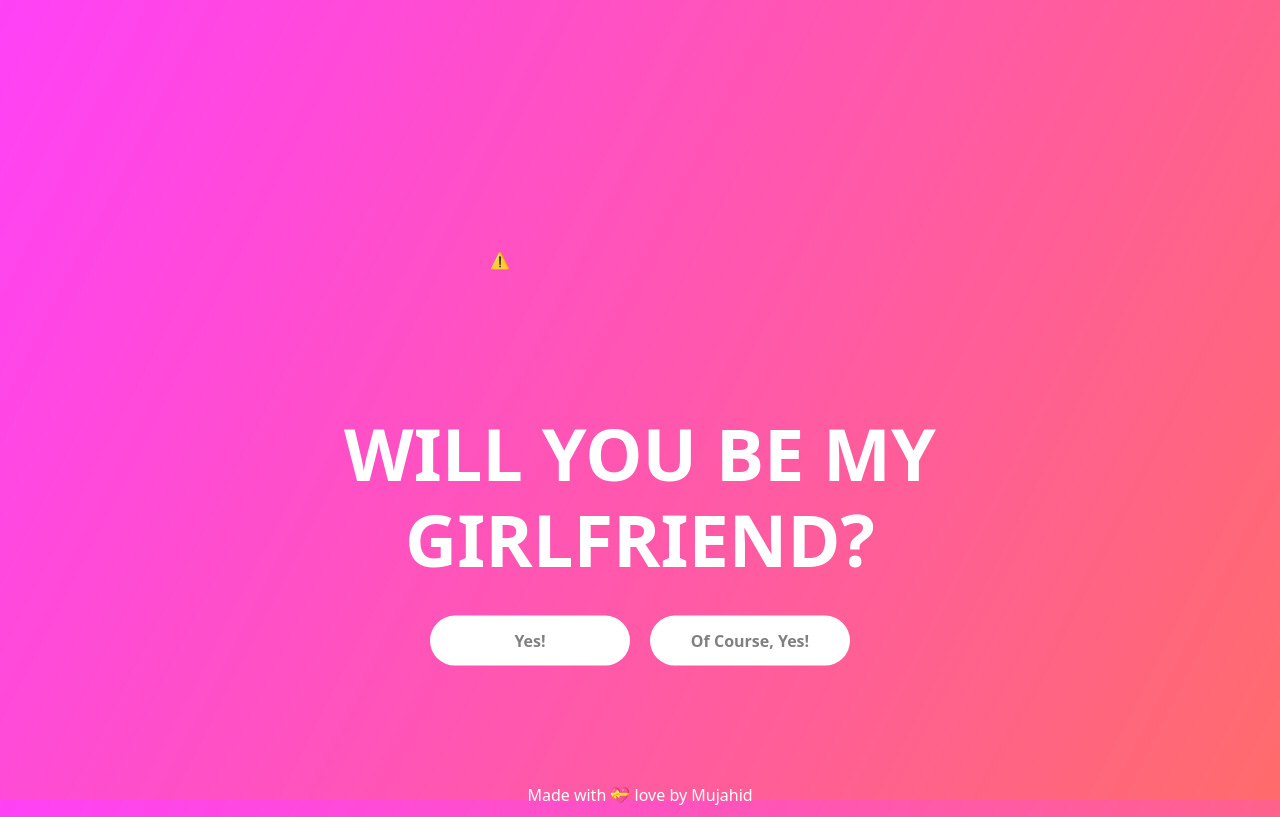
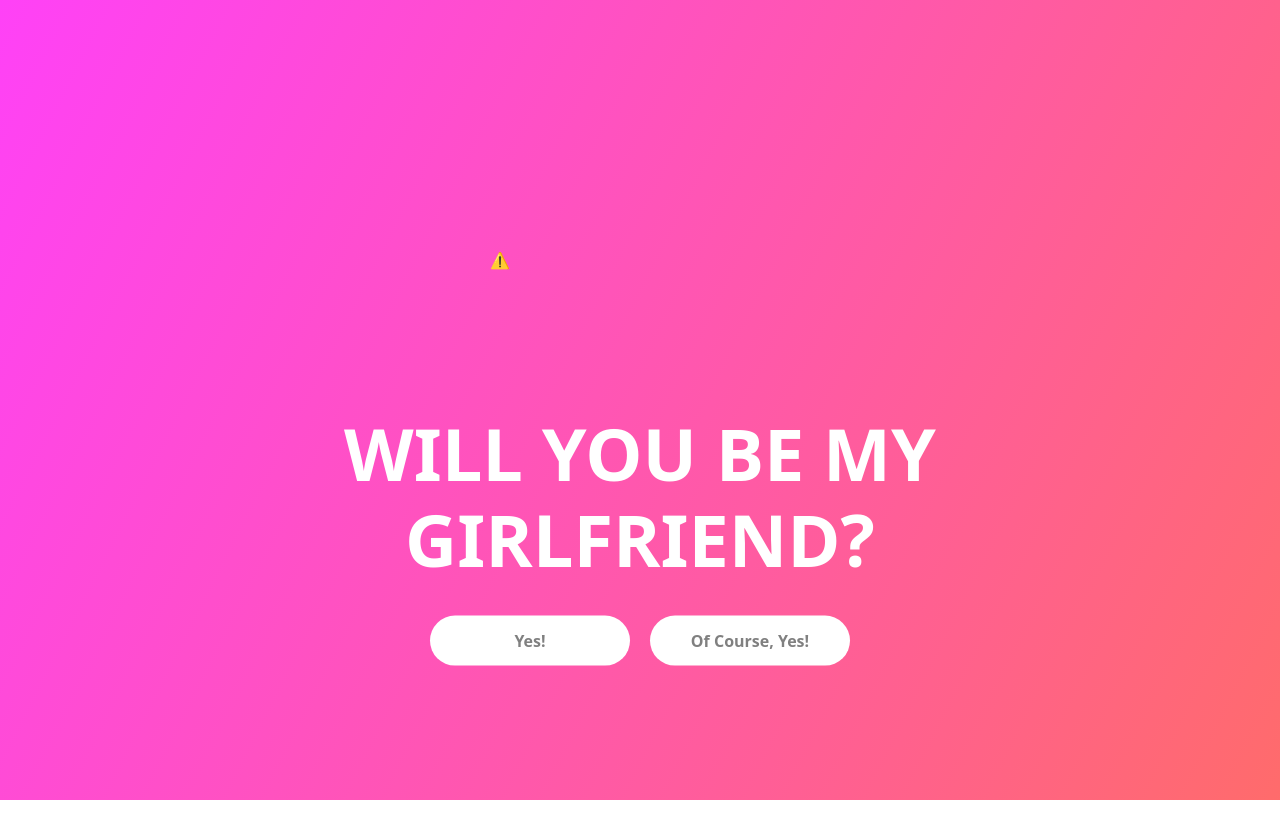
Before and after one commit to mujahidinfo/propose, a plain HTML site: page index.html in a window 1280 px wide. Drawn offline with nearby package versions, Linux system fonts and the light colour scheme; no server answers.

Commit message:
comment out footer

```diff
--- a/index.html
+++ b/index.html
@@ -33,7 +33,7 @@
             </h1>
         </div>
     </div>
-    <footer class="position-absolute top-100 start-50 translate-middle">Made with 💝 love by <a href="">Mujahid</a> <footer>
+    <!-- <footer class="position-absolute top-100 start-50 translate-middle">Made with 💝 love by <a href="">Mujahid</a> <footer> -->
 
 
 
--- a/style.css
+++ b/style.css
@@ -67,8 +67,6 @@ h1 {
 /* Footer */
 footer {
   color: #fff;
-  font-weight: 400;
-  margin-bottom: 10px;
 }
 footer a {
   color: white;
```
